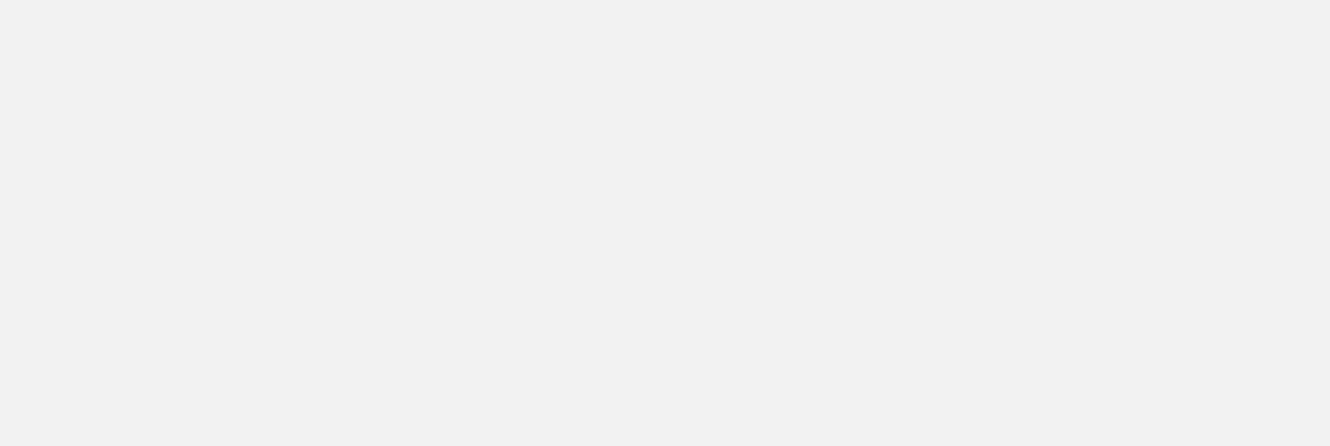
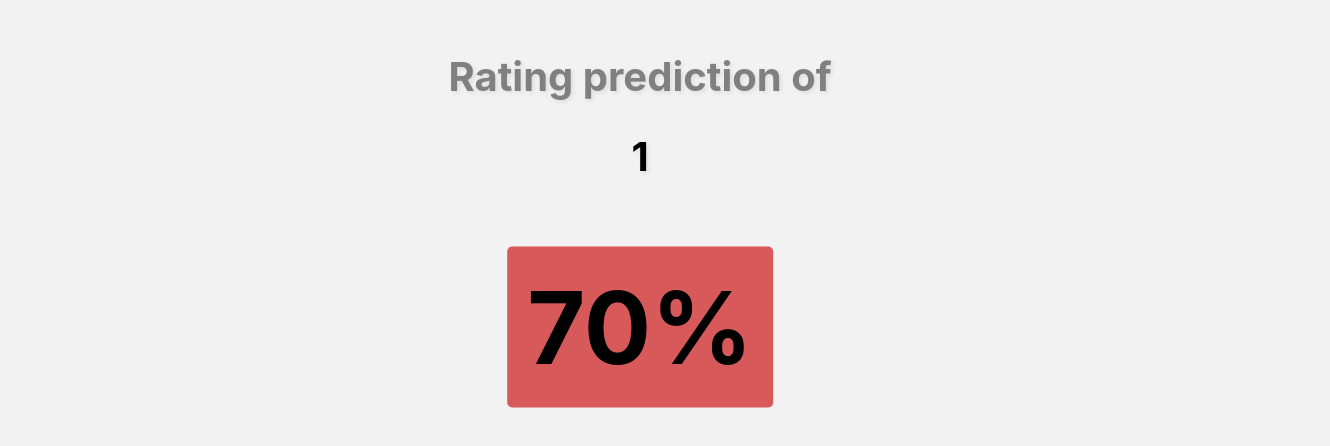
Before and after one commit to aubinho237/Anime-Mlops, a React (Create React App) app in the folder myfrontendapp/: page /prediction/1 in a window 1280 px wide. Before the commit this address had no page. Shown: the part 164-610 px from the top of the page, 1330 px wide, since content can reach past the window. Built offline with nearby package versions, Linux system fonts and the light colour scheme.

Commit message:
'title' value on Form page is passed directly on Prediction page

```diff
--- a/myfrontendapp/src/App/App.js
+++ b/myfrontendapp/src/App/App.js
@@ -4,7 +4,6 @@ import './App.css';
 import { BrowserRouter as Router } from 'react-router-dom';
 import { Routes ,Route } from 'react-router-dom';
 import Prediction from '../Prediction/Prediction';
-import NavBar from '../NavBar';
 
 function App() {
   return (
@@ -12,7 +11,7 @@ function App() {
       <div className="app">
         <Routes>
           <Route exact path="/" element={<Form/>}/>
-          <Route path="/prediction" element={<Prediction/>} />
+          <Route path="/prediction/:title" element={<Prediction/>} />
         </Routes>
       </div>
     </Router>
--- a/myfrontendapp/src/Form/Form.js
+++ b/myfrontendapp/src/Form/Form.js
@@ -2,6 +2,7 @@ import './Form.css';
 import Prediction from '../Prediction/Prediction';
 import { BrowserRouter as Router, Switch, Route, Link } from 'react-router-dom';
 import NavBar from '../NavBar';
+import { useState } from 'react';
 
 function Form() {
   const styles = {
@@ -14,7 +15,7 @@ function Form() {
     alignItems: "center",
   };
 
-  const title = {
+  const titleStyle = {
     color: "gray",
     fontSize: "50px",
     fontWeight: "bold",
@@ -24,15 +25,25 @@ function Form() {
 
   };
 
+  const [title, setTitle] = useState('');
+
+  const handleSubmit = (event) => {
+    event.preventDefault();
+  };
+
+  const handleTitleChange = (event) => {
+    setTitle(event.target.value);
+  };
+
     return (
 
       <div style={styles}>
 
-        <h1 style={title}> Anime rating prediction </h1>
-        <form className="my-form">
+        <h1 style={titleStyle}> Anime rating prediction </h1>
+        <form onSubmit={handleSubmit} className="my-form">
           <div className="form-left">
             <label htmlFor="title">Title</label>
-            <input id="title" type="text" />
+            <input id="title" type="text" value={title} onChange={handleTitleChange} />
 
             <label htmlFor="genre">Genre(s)</label>
             <input id="genre" type="text" />
@@ -51,7 +62,7 @@ function Form() {
           <label htmlFor="studio">Studio</label>
           <input id="studio" type="text" />
 
-          <Link to="/prediction"><button type="submit">Submit</button></Link>
+          <Link to={`/prediction/${title}`}><button type="submit">Submit</button></Link>
         </div>
       </form>
     </div>
--- a/myfrontendapp/src/Prediction/Prediction.css
+++ b/myfrontendapp/src/Prediction/Prediction.css
@@ -8,7 +8,7 @@
     max-width: 50%;
     font-size: 100px;
     position: absolute;
-    top: 50%;
+    top: 53%;
     left: 50%;
     transform: translate(-50%, -50%);
   }
--- a/myfrontendapp/src/Prediction/Prediction.js
+++ b/myfrontendapp/src/Prediction/Prediction.js
@@ -1,5 +1,7 @@
 import React from 'react';
 import './Prediction.css';
+import { useParams } from 'react-router-dom';
+
 
 const Prediction = () => {
     const styles = {
@@ -13,7 +15,7 @@ const Prediction = () => {
 
       };
 
-      const title = {
+      const titleStyle = {
         color: "gray",
         fontSize: "40px",
         fontWeight: "bold",
@@ -27,10 +29,28 @@ const Prediction = () => {
 
       };
 
+      const name = {
+        color: "black",
+        fontSize: "40px",
+        fontWeight: "bold",
+        textShadow: "2px 2px 4px #ddd ",
+        justifyContent: "center",
+        alignItems: "center",
+        position: "absolute",
+        top: "40%",
+        left: "50%",
+        transform: "translate(-50%, -50%)",
+
+      };
+
+      const { title } = useParams();
+
   return (
     <div style={styles}>
       <div>
-        <div style={title}> Rating prediction of One Piece  </div>
+        <div style={titleStyle}> Rating prediction of </div>
+        <div style={name}> {title} </div>
+
 
       </div>
       <h1  className='my-prediction'> 70% </h1>
```
